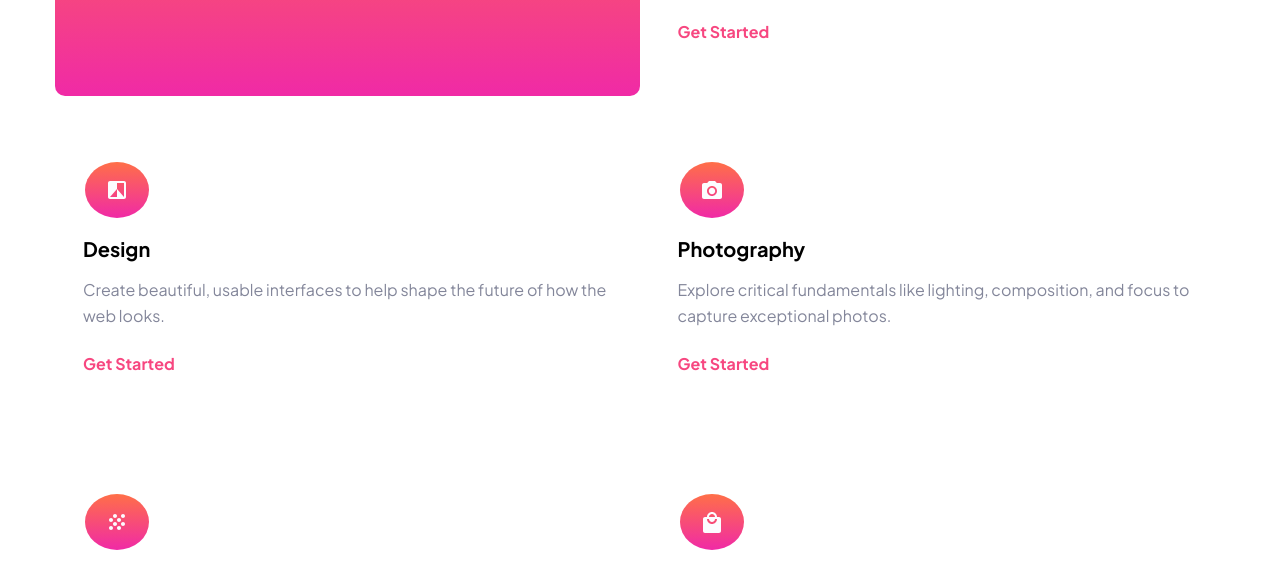
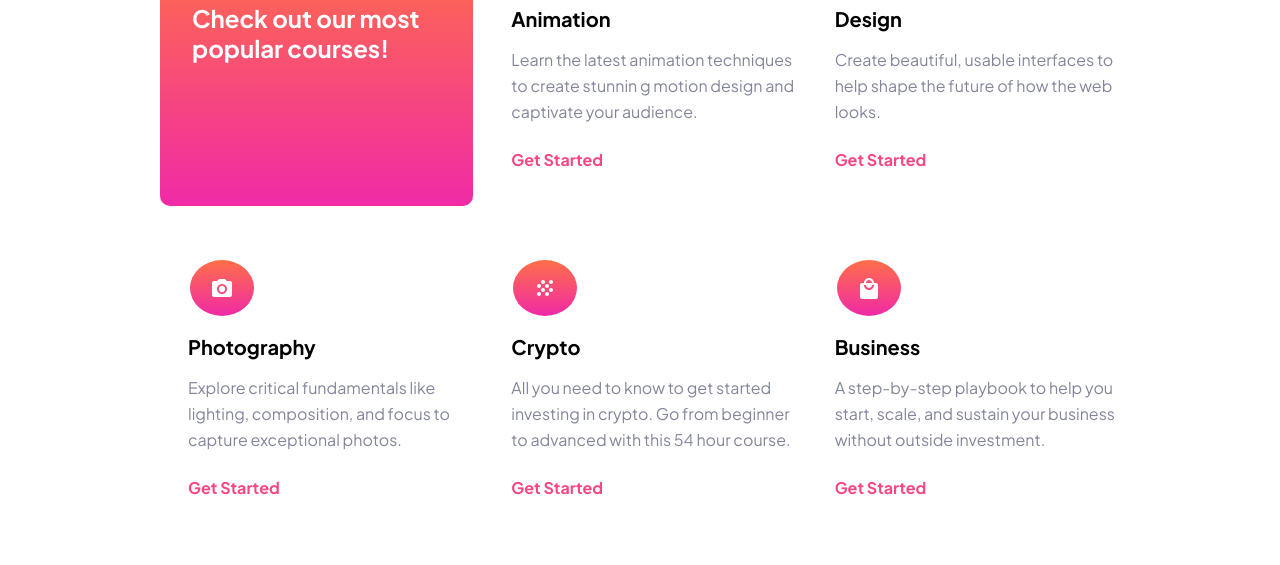
Before and after one commit to Nightblockchain30/Elearning_landing_responsive, a website built with Vite: page index.html in a window 1280 px wide. Shown: the part 763-1328 px from the top of the page. Built offline with nearby package versions, Linux system fonts and the light colour scheme.

Commit message:
On main -> Finished Mobile-Tablet-TabletHorizontal-Desktop Version v2.0

```diff
--- a/sass/layout/_body.scss
+++ b/sass/layout/_body.scss
@@ -6,4 +6,22 @@ body{
     background-position: 100% 15%;
     background-size: 350px;
     }
+
+    @include breakpoint(tablethorizontal){
+        height: 400px;
+        background-image: url("../../img/hero_desktop.png");
+        background-repeat: no-repeat;
+        background-position: 110% 10%;
+        background-size: 500px;
+    }
+
+    @include breakpoint(desktop){
+        height: 400px;
+        background-image: url("../../img/hero_desktop.png");
+        background-repeat: no-repeat;
+        background-position: 104% 0%;
+        background-size: 520px;
+    }
+
+
 }
--- a/sass/layout/_footer.scss
+++ b/sass/layout/_footer.scss
@@ -7,10 +7,21 @@
         height: 120px;
         width: 100%;
         z-index: -1;
-
+        margin-left: auto;
+        margin-right: auto;
         @include breakpoint(tablet){
             padding-right: 40px;
             padding-left: 39px;
+        }
+
+        @include breakpoint(tablethorizontal){
+            padding-left: 60px;
+            padding-right: 60px;
+        }
+
+        @include breakpoint(desktop){
+            padding-left: 120px;
+            padding-right: 120px;
         }
 
         .footer__img{
--- a/sass/layout/_header__container.scss
+++ b/sass/layout/_header__container.scss
@@ -2,4 +2,15 @@
     padding-left: 16px;
     padding-right: 16px;
     margin-bottom: 38px;
+    @include breakpoint(tablethorizontal){
+        padding-left: 60px;
+        padding-right: 60px;
+    }
+
+    @include breakpoint(desktop){
+        padding-left: 120px;
+        padding-right: 120px;
+        margin-top: 40px;
+    }
+
 }
--- a/sass/layout/_main__container.scss
+++ b/sass/layout/_main__container.scss
@@ -3,6 +3,19 @@
     padding-right: 16px;
     padding-bottom: 60px;
     .main__container{
+        max-width: 1200px;
+        margin-left: auto;
+        margin-right: auto;
+        @include breakpoint(tablethorizontal){
+            padding-left: 60px;
+            padding-right: 60px;
+        }
+
+        @include breakpoint(desktop){
+            padding-left: 120px;
+            padding-right: 120px;
+        }
+
         &__hero{
         height: 100px;
         margin-bottom: 225px;
@@ -59,6 +72,7 @@
                 box-shadow: -2px 22px 44px 7px rgba(189,174,174,0.75);
                 -webkit-box-shadow: -2px 22px 44px 7px rgba(189,174,174,0.75);
                 -moz-box-shadow: -2px 22px 44px 7px rgba(189,174,174,0.75);
+
                 span {
                     display: block;
                   }
@@ -75,9 +89,21 @@
                 @include breakpoint(tablet){
                     position: absolute;
                     bottom: -200px;
-                    left: 10%;
+                    left: 15%;
                     padding: 13px 42px 13px 17px;
                 }
+                @include breakpoint(tablethorizontal){
+                    position: absolute;
+                    bottom: -260px;
+                    left: 16%;
+                    padding: 13px 42px 13px 17px;
+                }
+                @include breakpoint(desktop){
+                    position: absolute;
+                    bottom: -220px;
+                    left: 20%;
+                    padding: 13px 42px 13px 17px;
+
             }
             .num__hero-1-title{
                 font-size: 14px;
@@ -107,7 +133,18 @@
                     top: -180px;
                     right:5%;
                     padding: 13px 17px;
-
+                }
+                @include breakpoint(tablethorizontal){
+                    position: absolute;
+                    top: -150px;
+                    right: 10%;
+                    padding: 13px 17px;
+                }
+                @include breakpoint(desktop){
+                    position: absolute;
+                    top: -100px;
+                    right: -2%;
+                    padding: 13px 17px;
                 }
             }
             .num__hero-2-title{
@@ -127,10 +164,18 @@
             align-items: center;
             margin-left: 39px;
             }
+            @include breakpoint(tablethorizontal){
+                margin-bottom: 20%;
+            }
+            @include breakpoint(desktop){
+                margin-left: 0;
+                margin-bottom: 15%;
+            }
         }
 
         &__activities{
             margin-top: 20%;
+
             @include breakpoint(tablet){
                 margin-top: 80px;
                 margin-left: 39px;
@@ -142,7 +187,19 @@
                 row-gap: 32px;
                 align-items: center;
                 justify-content: left;
+            }
 
+            @include breakpoint(desktop){
+                margin-top: 60px;
+                margin-left: 0;
+                margin-right: 0;
+                display: grid;
+                grid-template-columns: 1fr 1fr 1fr;
+                grid-template-rows: 1fr 1fr;
+                column-gap:10px;
+                row-gap: 32px;
+                align-items: center;
+                justify-content: left;
             }
 
             .activities__header{
@@ -158,6 +215,7 @@
                     @include breakpoint(tablet){
                         height: 259px;
                         padding: 56px 21px 139px 32px;
+                        margin-bottom: 0px;
                     }
                 }
             }
@@ -173,6 +231,7 @@
                 position: relative;
                 @include breakpoint(tablet){
                     width: none;
+                    border-radius: 10px;
                 }
 
             // Estilos solo para el item-1
```
Also changed, not shown: index.html (+1 -1 lines), css/style.css, 1 other file.
